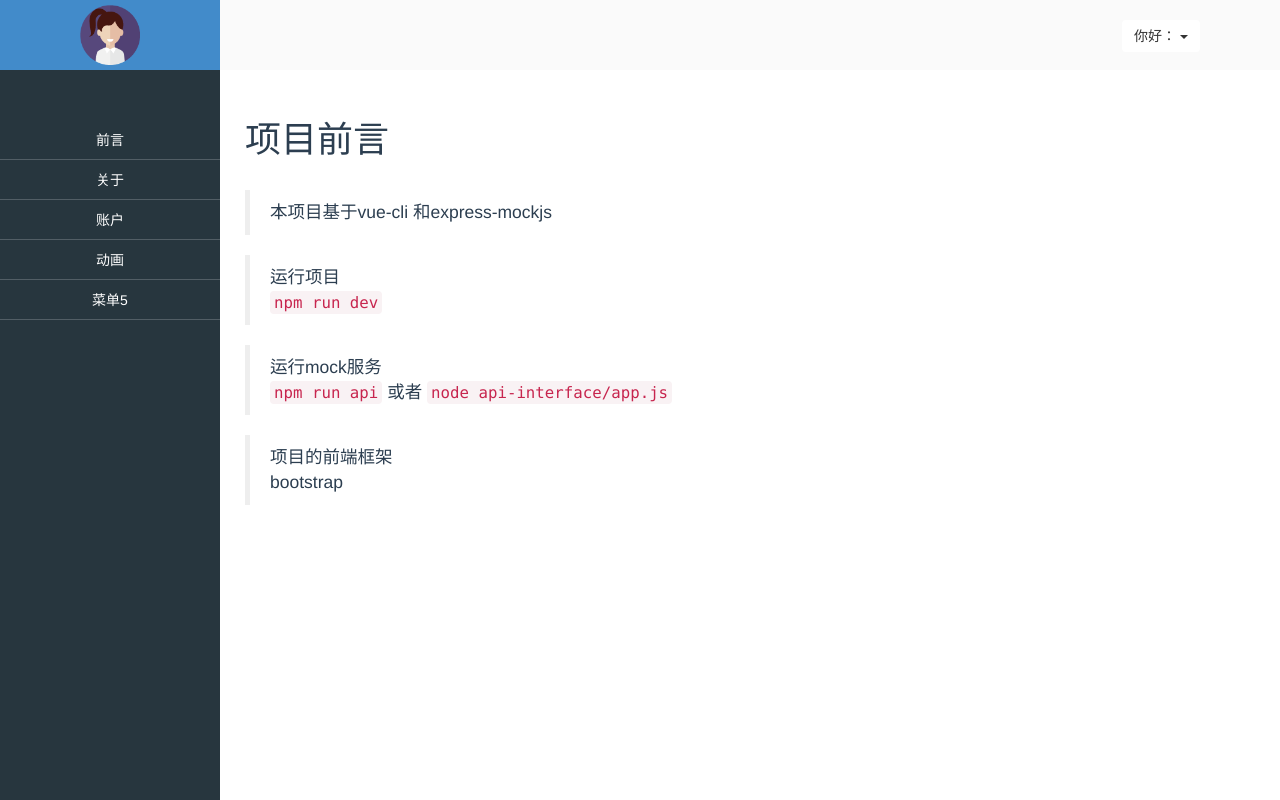
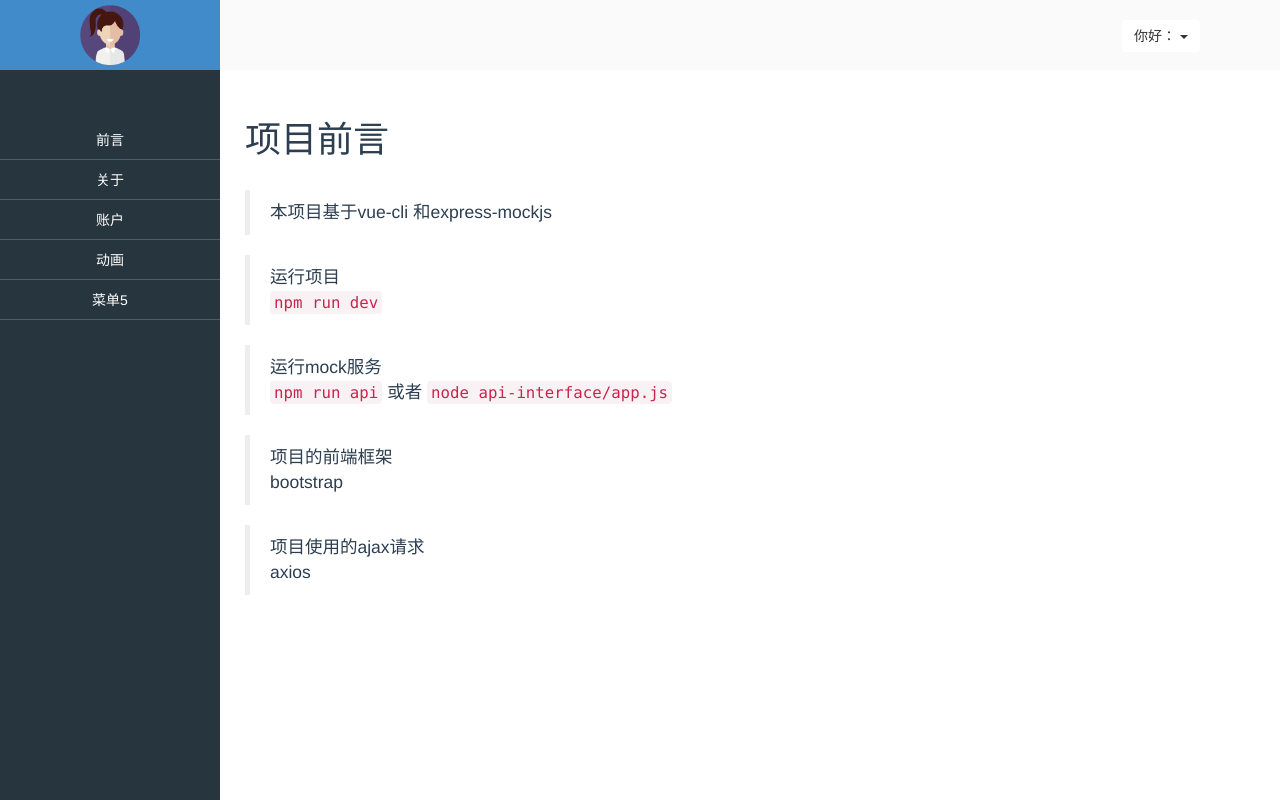
Before and after one commit to MonaSong/vue-express-mockjs, a Vue app in the folder my-vue-project/: page /#/readme in a window 1280 px wide. Built offline with nearby package versions, Linux system fonts and the light colour scheme.

Commit message:
增加axios描述

```diff
--- a/my-vue-project/src/views/Readme.vue
+++ b/my-vue-project/src/views/Readme.vue
@@ -26,6 +26,11 @@
           <br> bootstrap
         </p>
       </blockquote>
+      <blockquote>
+        <p>项目使用的ajax请求
+          <br> axios
+        </p>
+      </blockquote>
     </div>
   </div>
 </template>
```
